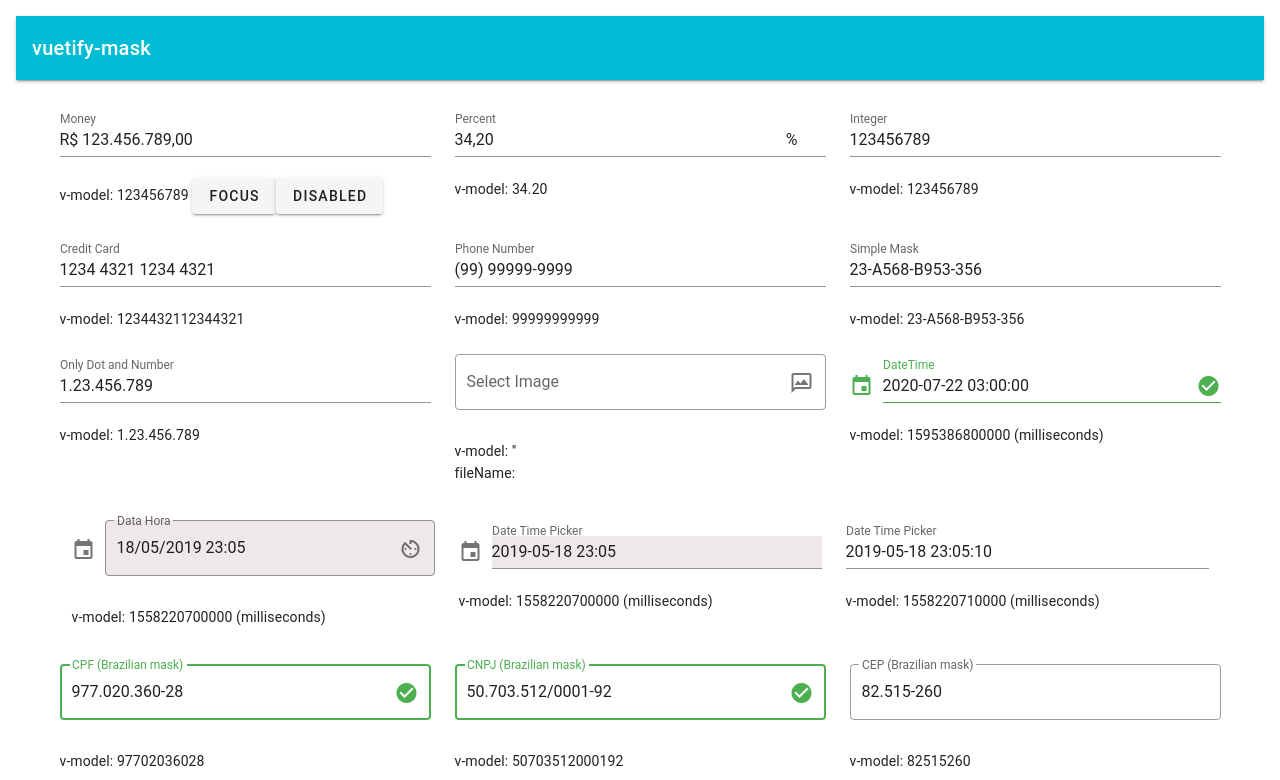
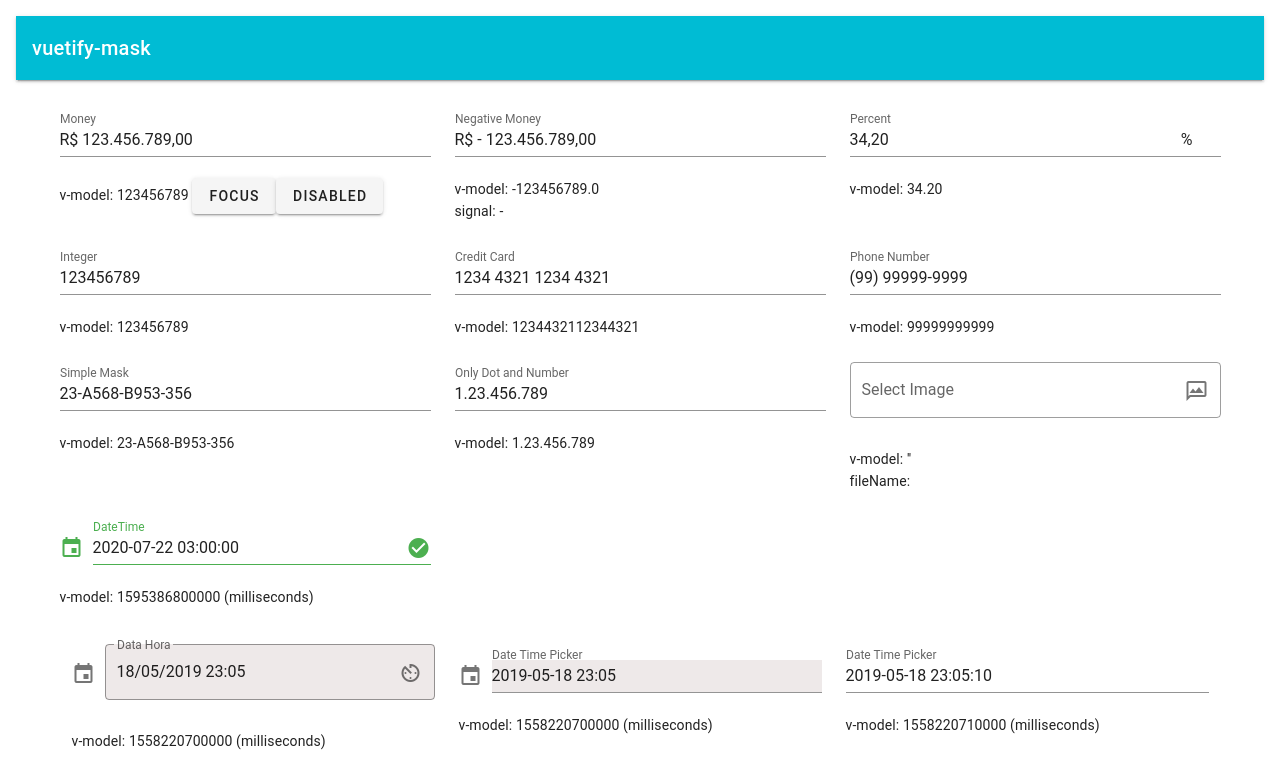
Before and after one commit to juareznasato/vuetify-mask, a Vue app: page / in a window 1280 px wide. Shown: the top 780 px of the page. Built offline with nearby package versions, Linux system fonts and the light colour scheme.

Commit message:
Add Negative Money component.

```diff
--- a/src/App.vue
+++ b/src/App.vue
@@ -10,6 +10,9 @@
         <v-row>
           <v-col cols="4" sm="4" md="4">
             <v-text-field-money />
+          </v-col>
+          <v-col cols="4" sm="4" md="4">
+            <v-text-field-negative-money />
           </v-col>
           <v-col cols="4" sm="4" md="4">
             <v-text-field-percent />
@@ -58,6 +61,7 @@
 
 <script>
 import testMoney from "./TestMoney.vue";
+import testNegativeMoney from "./TestNegativeMoney.vue";
 import testPercent from "./TestPercent.vue";
 import testInteger from "./TestInteger.vue";
 import testDateTime from "./TestDateTime.vue";
@@ -76,6 +80,7 @@
   name: "app",
   components: {
     "v-text-field-money": testMoney,
+    "v-text-field-negative-money": testNegativeMoney,
     "v-text-field-percent": testPercent,
     "v-text-field-integer": testInteger,
     "v-text-field-datetime": testDateTime,
--- /dev/null
+++ b/src/TestNegativeMoney.vue
@@ -0,0 +1,43 @@
+<template>
+  <div>
+    <v-text-field-negative-money
+      v-model="value"
+      v-bind:label="label"
+      v-bind:properties="{
+        prefix: 'R$ ' + signal,
+        readonly: false,
+        disabled: disabled,
+        outlined: false,
+        clearable: true,
+        placeholder: ' ',
+      }"
+      v-bind:options="{
+        locale: 'pt-BR',
+        length: 11,
+        precision: 2,
+        empty: null,
+      }"
+      v-on:signal="signal = $event"
+      ref="ref"
+    />
+    v-model:
+    {{ value !== null && value !== "" ? value : value === null ? "null" : value === "" ? "''" : "" }}<br />
+    signal: {{ signal }}
+  </div>
+</template>
+
+<script>
+import NegativeMoney from "@/components/NegativeDecimal.vue";
+
+export default {
+  components: {
+    "v-text-field-negative-money": NegativeMoney,
+  },
+  data: () => ({
+    value: "-123456789.0", // 1.23 or "1.23" or "" or null
+    label: "Negative Money",
+    disabled: false,
+    signal: "",
+  }),
+};
+</script>
--- /dev/null
+++ b/src/components/NegativeDecimal.vue
@@ -0,0 +1,168 @@
+<template>
+  <div>
+    <v-text-field
+      v-model="cmpValue"
+      v-bind:label="label"
+      v-bind="properties"
+      v-bind:maxlength="options.length + options.precision"
+      v-on:keypress="keyPress"
+      v-on:blur="$emit('blur')"
+      v-on:change="$emit('change')"
+      v-on:click="$emit('click')"
+      v-on:focus="$emit('focus')"
+      v-on:keydown="$emit('keydown')"
+      v-on:mousedown="$emit('mousedown')"
+      v-on:mouseup="$emit('mouseup')"
+      ref="ref"
+    ></v-text-field>
+  </div>
+</template>
+
+<script>
+export default {
+  model: { prop: "value", event: "input" },
+  props: {
+    value: {
+      type: [String, Number],
+      default: "0",
+    },
+    label: {
+      type: String,
+      default: "",
+    },
+    signal: {
+      type: String,
+      default: "",
+    },
+    properties: {
+      type: Object,
+      default: function() {
+        return {};
+      },
+    },
+    options: {
+      type: Object,
+      default: function() {
+        return {
+          locale: "pt-BR",
+          length: 11,
+          precision: 2,
+          empty: null,
+        };
+      },
+    },
+  },
+  data: () => ({}),
+  /*
+   v-model="cmpValue": Dessa forma, ao digitar, o valor é atualizado automaticamente no componente pai.
+   O valor digitado entra pelo newValue do Set é emitido para o componente pai, retorna pelo get e pára.
+  */
+  computed: {
+    cmpValue: {
+      get: function() {
+        return this.humanFormat(this.value);
+      },
+      set: function(newValue) {
+        this.$emit("input", this.machineFormat(newValue));
+      },
+    },
+  },
+  watch: {},
+  methods: {
+    humanFormat: function(value) {
+      if (value < 0) {
+        value = value * -1;
+        this.$emit("signal", "-");
+      }
+      if (value || value === 0) {
+        value = Number(value).toLocaleString(this.options.locale, {
+          maximumFractionDigits: this.options.precision,
+          minimumFractionDigits: this.options.precision,
+        });
+      } else {
+        value = this.options.empty;
+      }
+      return value;
+    },
+
+    machineFormat(value) {
+      if (value) {
+        value = this.clearNumber(value);
+        // Ajustar quantidade de zeros à esquerda
+        value = value.padStart(parseInt(this.options.precision) + 1, "0");
+        // Incluir ponto na casa correta, conforme a precisão configurada
+        value =
+          value.substring(0, value.length - parseInt(this.options.precision)) +
+          "." +
+          value.substring(value.length - parseInt(this.options.precision), value.length);
+        if (value === "") {
+          value = this.options.empty;
+        }
+      } else {
+        value = this.options.empty;
+      }
+      return value;
+    },
+
+    // Retira todos os caracteres não numéricos e zeros à esquerda
+    clearNumber: function(value) {
+      let result = "";
+      if (value) {
+        let flag = false;
+        let arrayValue = value.toString().split("");
+        for (var i = 0; i < arrayValue.length; i++) {
+          if (this.isInteger(arrayValue[i])) {
+            if (!flag) {
+              // Retirar zeros à esquerda
+              if (arrayValue[i] !== "0") {
+                result = result + arrayValue[i];
+                flag = true;
+              } else {
+                // Permitir zero quando valor igual a zero - Tipo 3 (Money or Percent)
+                if (Number(value) === 0) {
+                  result = result + arrayValue[i];
+                }
+              }
+            } else {
+              result = result + arrayValue[i];
+            }
+          }
+        }
+      }
+      return result;
+    },
+
+    keyPress($event) {
+      // console.log($event.keyCode); //keyCodes value
+      let keyCode = $event.keyCode ? $event.keyCode : $event.which;
+      // Positive key
+      if (keyCode === 43) {
+        this.$emit("signal", "+");
+      }
+      // Negative key
+      if (keyCode === 45) {
+        this.$emit("signal", "-");
+      }
+      // if ((keyCode < 48 || keyCode > 57) && keyCode !== 46) {
+      if (keyCode < 48 || keyCode > 57) {
+        // 46 is dot
+        $event.preventDefault();
+      }
+    },
+
+    isInteger(value) {
+      let result = false;
+      if (Number.isInteger(parseInt(value))) {
+        result = true;
+      }
+      return result;
+    },
+
+    focus() {
+      setTimeout(() => {
+        this.$refs.ref.focus();
+      }, 500);
+    },
+  },
+};
+</script>
```
